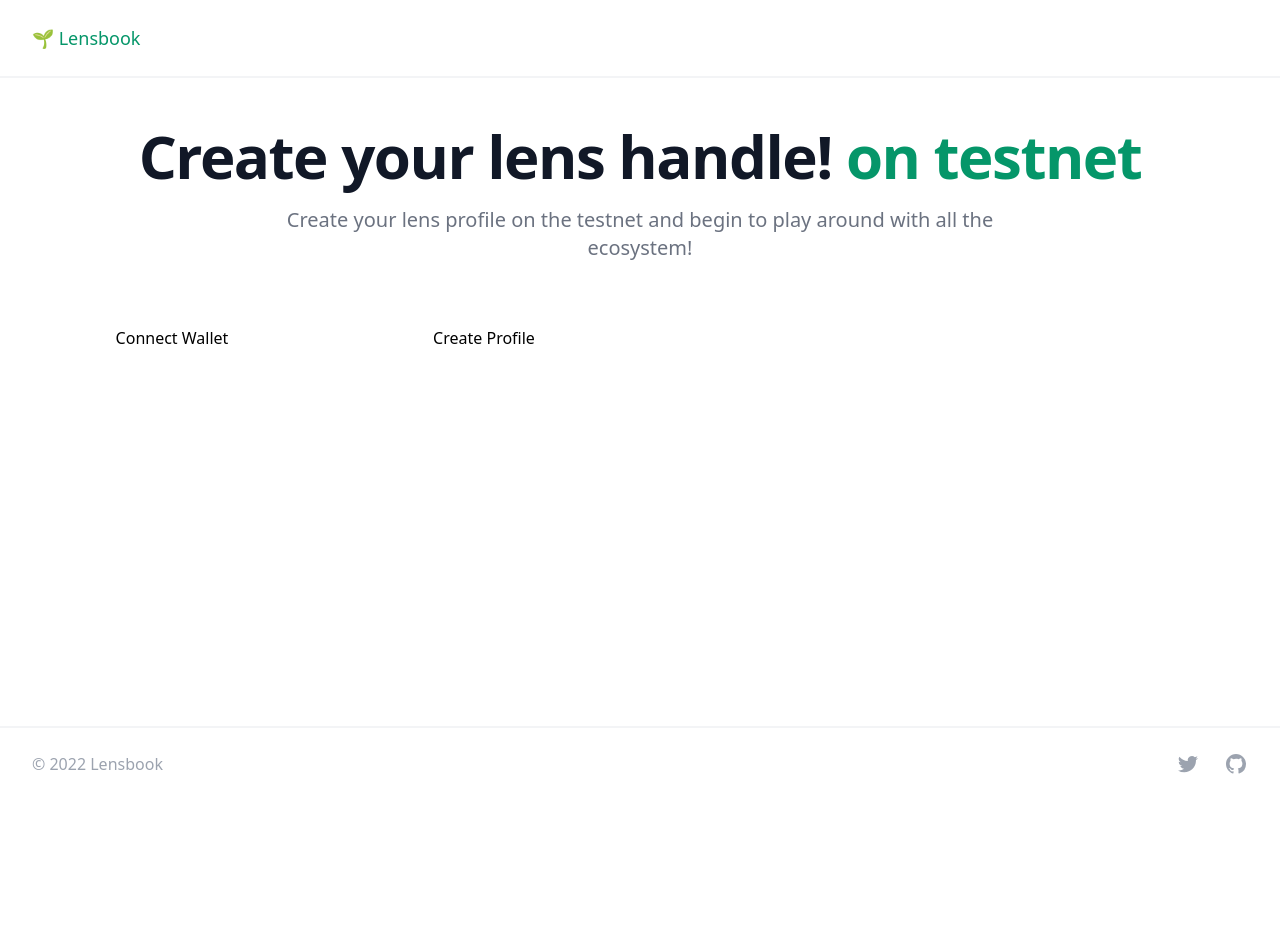
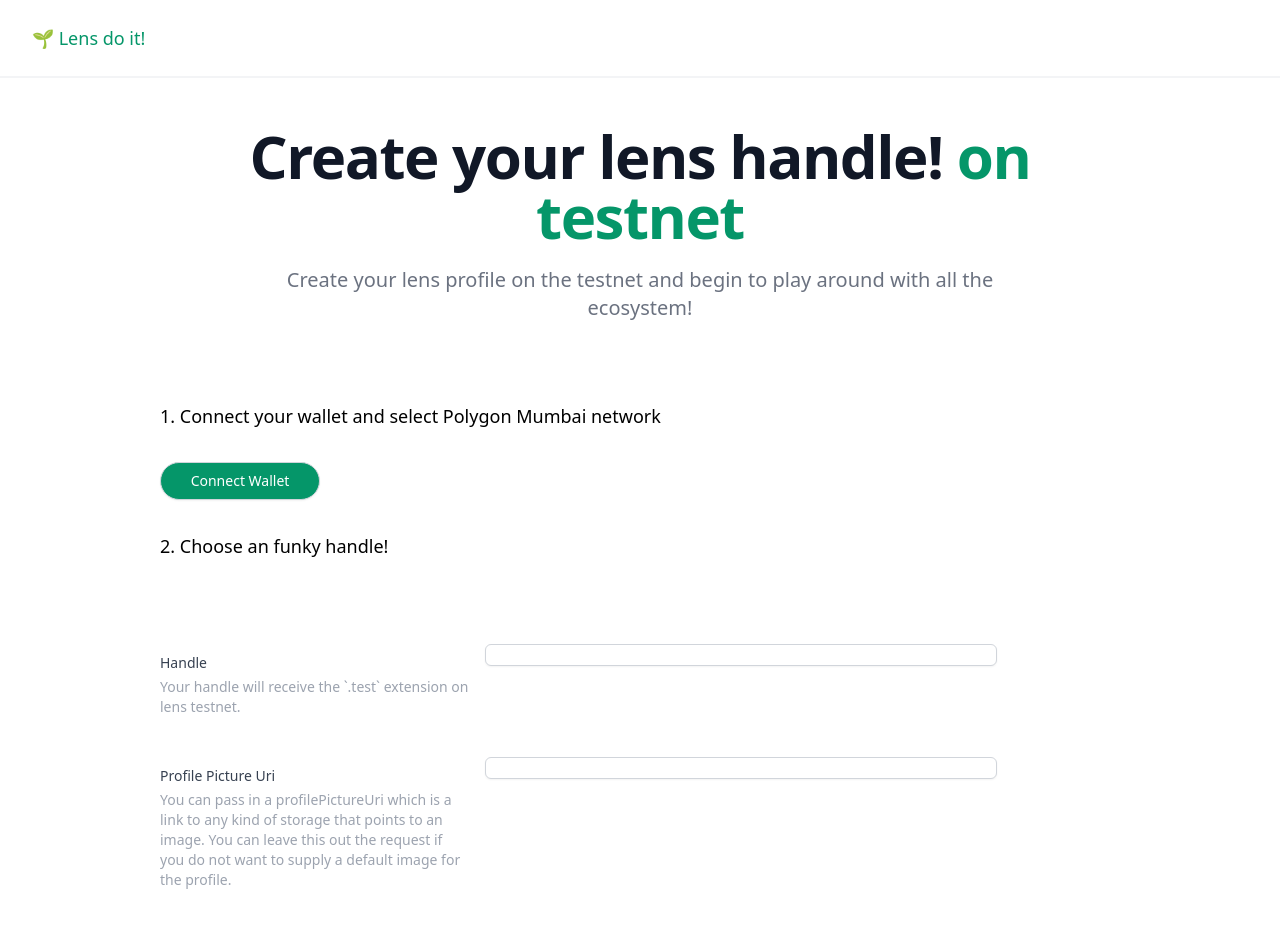
Before and after one commit to PaoloCalzone/lens-dapp-create-profile, a Next.js app: page / in a window 1280 px wide. Shown: the top 928 px of the page. Before the commit the page ends 800 px from the top, so only its background shows below. Built offline with nearby package versions, Linux system fonts and the light colour scheme.

Commit message:
Change slogan

```diff
--- a/components/Navbar.js
+++ b/components/Navbar.js
@@ -8,7 +8,7 @@
           <div className="flex items-center">
             <Link href="/">
               <span className="text-lg text-emerald-600 font-medium">
-                🌱 Lensbook
+                🌱 Lens do it!
               </span>
             </Link>
           </div>
--- a/pages/index.js
+++ b/pages/index.js
@@ -12,7 +12,9 @@
 // TODO create form to create a profile
 
 export default function Home() {
-  const [accounts, setAccounts] = useState(null);
+  const [account, setAccount] = useState(null);
+  const [handle, setHandle] = useState("");
+  const [profilePictureURI, setProfilePictureURI] = useState("");
 
   async function connectWallet() {
     const accounts = await window.ethereum.request({
@@ -21,29 +23,120 @@
     console.log("accounts:", accounts);
     console.log("Trying to log in...");
     login(accounts[0]);
+    setAccount(accounts[0]);
   }
 
-  async function createProfile() {
+  async function createProfile(_handle, _profilePictureURI) {
     const response = await apolloClient.mutate({
       mutation: gql(CREATE_PROFILE),
       variables: {
         request: {
-          handle: "Chaussettes",
+          _handle,
+          _profilePictureURI,
         },
       },
     });
     console.log("CREATION RESPONSE", response);
   }
 
+  function handleSubmit(e) {
+    e.preventDefault();
+    console.log("Submiting form");
+    createProfile(handle, profilePictureURI);
+    console.log("Profile successfully created!");
+  }
+
   return (
     <Layout>
-      <Head>
-        <title>Lensbook</title>
-      </Head>
-      <HeroSection />
-      <div className="my-16 space-y-12 sm:grid sm:grid-cols-2 sm:gap-x-6 sm:gap-y-12 sm:space-y-0 md:grid-cols-3 md:gap-x-8 lg:grid-cols-4">
-        <button onClick={() => connectWallet()}>Connect Wallet</button>
-        <button onClick={() => createProfile()}>Create Profile</button>
+      <div className="max-w-5xl mx-auto px-4 sm:px-6 lg:px-8">
+        <Head>
+          <title>Lensbook</title>
+        </Head>
+        <HeroSection />
+        <section className="relative py-12">
+          <h1 className="text-lg my-8">
+            1. Connect your wallet and select Polygon Mumbai network
+          </h1>
+          <button
+            className="bg-emerald-600 w-40 py-2 px-4 text-center border border-gray-300 rounded-full shadow-sm text-sm font-medium text-white hover:bg-gray-50 focus:outline-none focus:ring-2 focus:ring-offset-2 focus:ring-indigo-500"
+            onClick={() => connectWallet()}
+          >
+            Connect Wallet
+          </button>
+          <h1 className="text-lg my-8">2. Choose an funky handle!</h1>
+          <div className="my-16 space-y-12">
+            <form
+              onSubmit={handleSubmit}
+              className="space-y-8 divide-y divide-gray-200"
+            >
+              <div className="space-y-6 sm:space-y-5">
+                <div className="sm:grid sm:grid-cols-3 sm:gap-4 sm:items-start sm:pt-5">
+                  <label
+                    htmlFor="eventname"
+                    className="block text-sm font-medium text-gray-700 sm:mt-px sm:pt-2"
+                  >
+                    Handle
+                    <p className="mt-1 max-w-2xl text-sm text-gray-400">
+                      Your handle will receive the `.test` extension on lens
+                      testnet.
+                    </p>
+                  </label>
+                  <div className="mt-1 sm:mt-0 sm:col-span-2">
+                    <input
+                      id="event-name"
+                      name="event-name"
+                      type="text"
+                      className="block max-w-lg w-full shadow-sm focus:ring-indigo-500 focus:border-indigo-500 sm:text-sm border border-gray-300 rounded-md"
+                      required
+                      value={handle}
+                      onChange={(e) => setHandle(e.target.value)}
+                    />
+                  </div>
+                </div>
+
+                <div className="sm:grid sm:grid-cols-3 sm:gap-4 sm:items-start sm:pt-5">
+                  <label
+                    htmlFor="date"
+                    className="block text-sm font-medium text-gray-700 sm:mt-px sm:pt-2"
+                  >
+                    Profile Picture Uri
+                    <p className="mt-1 max-w-2xl text-sm text-gray-400">
+                      You can pass in a profilePictureUri which is a link to any
+                      kind of storage that points to an image. You can leave
+                      this out the request if you do not want to supply a
+                      default image for the profile.
+                    </p>
+                  </label>
+                  <div className="mt-1 sm:mt-0 sm:col-span-2">
+                    <input
+                      id="event-name"
+                      name="event-name"
+                      type="text"
+                      className="block max-w-lg w-full shadow-sm focus:ring-indigo-500 focus:border-indigo-500 sm:text-sm border border-gray-300 rounded-md"
+                      required
+                      value={profilePictureURI}
+                      onChange={(e) => setProfilePictureURI(e.target.value)}
+                    />
+                  </div>
+                </div>
+
+                <div className="pt-5">
+                  <div className="flex justify-end">
+                    <button
+                      type="submit"
+                      className="flex   ml-3 w-40 py-2 px-8  border border-transparent shadow-sm text-sm font-medium rounded-full text-white bg-emerald-600 hover:bg-indigo-700 focus:outline-none focus:ring-2 focus:ring-offset-2 focus:ring-indigo-500"
+                      /* disabled={submitting} */
+                    >
+                      {/*   {submitting ? <Spinner /> : ""} */}
+                      <span className="flex-1">Create</span>
+                    </button>
+                  </div>
+                </div>
+              </div>
+            </form>
+            <h1 className="text-lg my-8">3. You belong to us now!</h1>
+          </div>
+        </section>
       </div>
     </Layout>
   );
```
